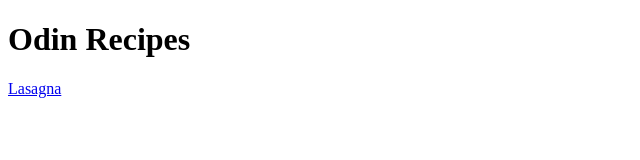
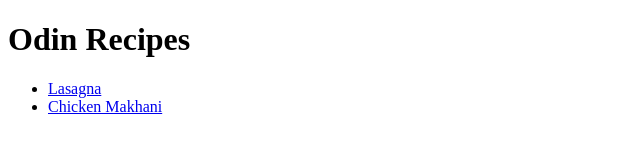
Before and after one commit to nogaini/odin-recipes, a plain HTML site: page index.html in a window 1280 px wide. Shown: the whole page, without its empty margins (0-640 px from the left). Drawn offline with Linux system fonts and the light colour scheme.

Commit message:
add link to chicken_makhani.html in index.html

```diff
--- a/index.html
+++ b/index.html
@@ -7,6 +7,10 @@
 </head>
 <body>
     <h1>Odin Recipes</h1>
-    <a href="recipes/lasagna.html">Lasagna</a>
+    <ul>
+        <li><a href="recipes/lasagna.html">Lasagna</a></li>
+        <li><a href="recipes/chicken_makhani.html">Chicken Makhani</a></li>
+    </ul>
+
 </body>
 </html>
```
